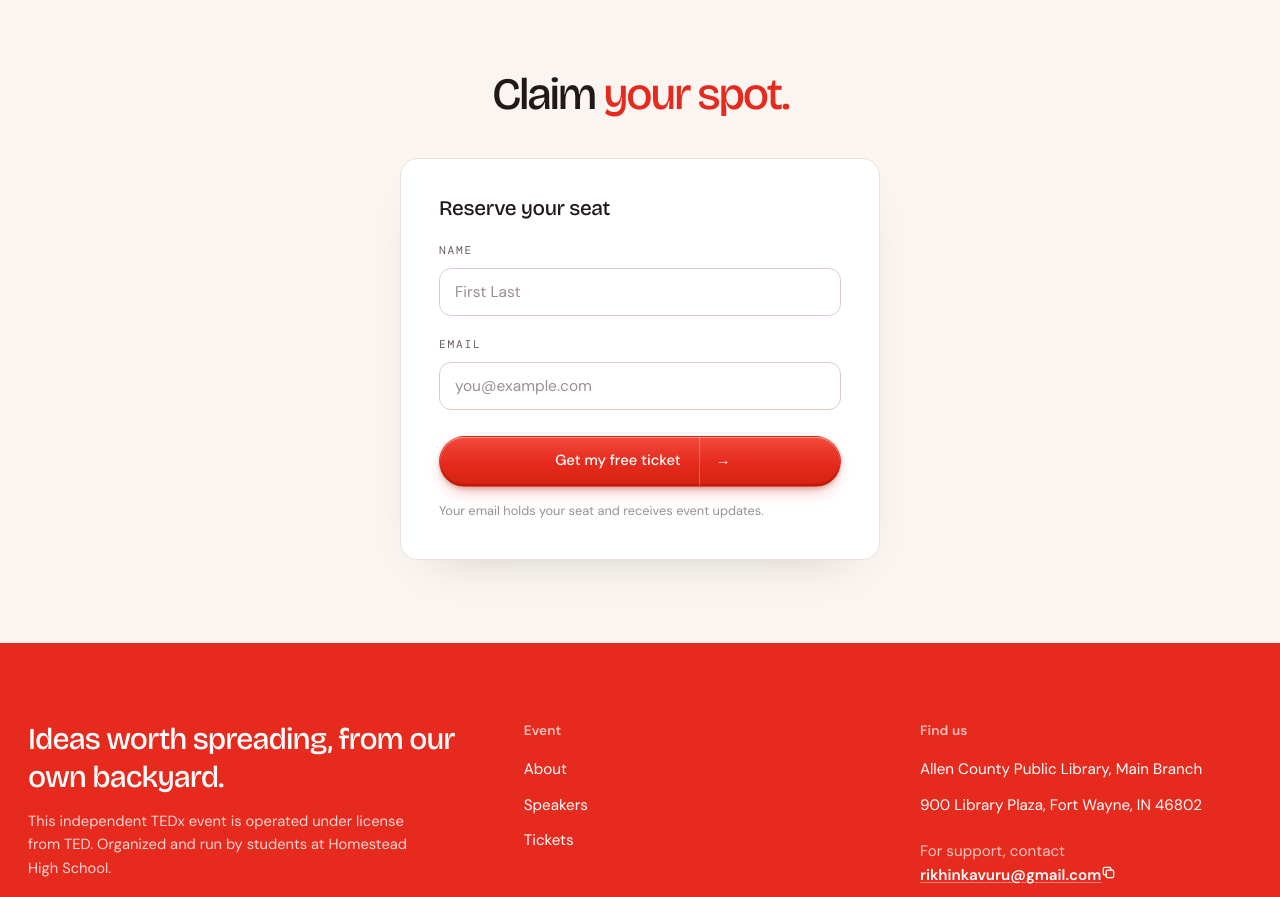
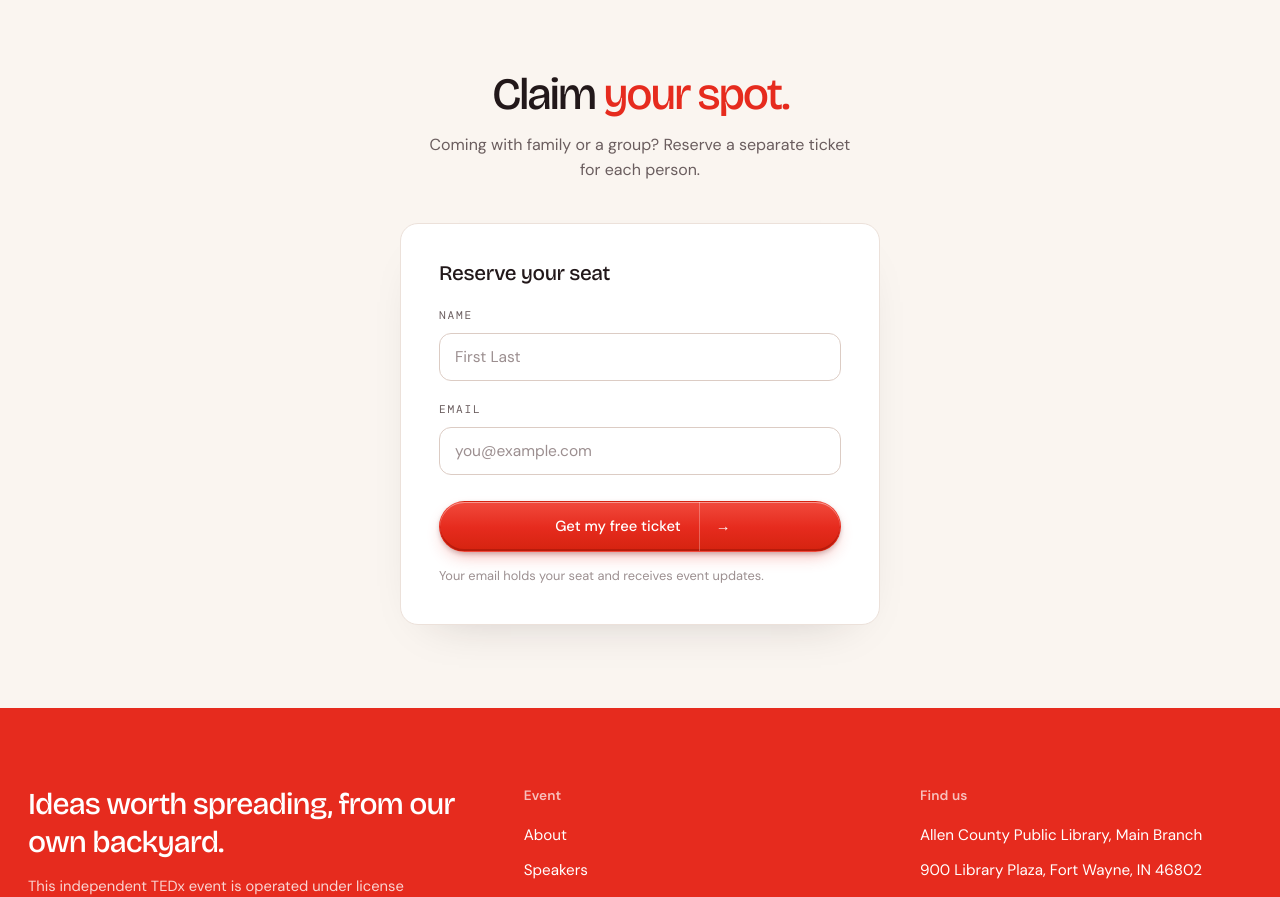
Before and after one commit to rikhinkavuru/TEDxHomestead, a React (Vite) app: page / in a window 1280 px wide. Shown: the part 2920-3817 px from the top of the page. Built offline with nearby package versions, Linux system fonts and the light colour scheme; no server answers.

Commit message:
Remind groups to reserve a ticket for each person
Co-Authored-By: Claude Opus 5.5 (1M context) <noreply@anthropic.com>

```diff
--- a/src/components/Tickets.tsx
+++ b/src/components/Tickets.tsx
@@ -252,6 +252,9 @@ export function Tickets() {
           <h2 className="smhead smtix-title">
             Claim <span className="g">your spot.</span>
           </h2>
+          <p className="smtix-lead">
+            Coming with family or a group? Reserve a separate ticket for each person.
+          </p>
         </Reveal>
 
         <Reveal delay={0.08}>
--- a/src/index.css
+++ b/src/index.css
@@ -385,6 +385,7 @@ h1, h2, h3, h4, h5, h6 { font-weight: 600; line-height: 1.2; color: var(--text-p
 /* ---- Tickets — single centered card ---- */
 .smtix { max-width: 480px; margin: 0 auto; text-align: center; }
 .smtix-title { font-size: clamp(1.9rem, 3.6vw, 2.8rem); }
+.smtix-lead { margin: 14px auto 0; color: var(--text-secondary); line-height: 1.6; font-size: 1rem; max-width: 40ch; }
 .smtix-card {
   position: relative; overflow: hidden; margin-top: clamp(26px, 3.5vw, 40px);
   text-align: left; padding: clamp(26px, 3.4vw, 38px);
```
